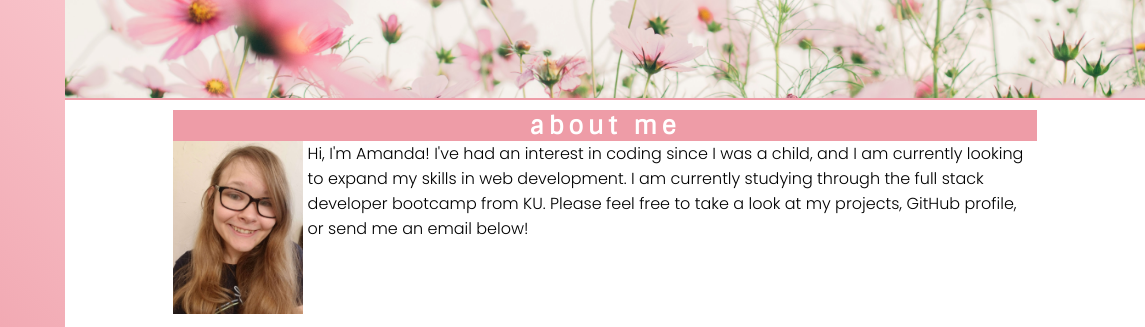
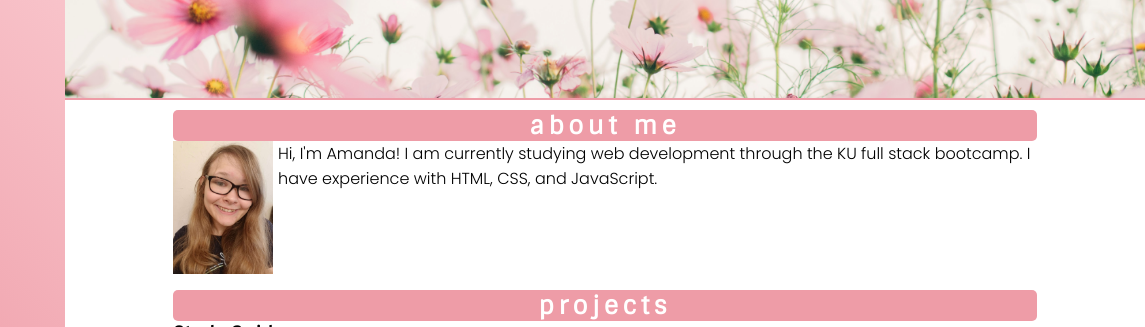
Before and after one commit to whimsically/portfolio_old, a plain HTML site: page index.html in a window 1280 px wide. Shown: the part 400-727 px from the top of the page, 135-1280 px from the left. Drawn offline with Linux system fonts and the light colour scheme.

Commit message:
added border radius to h2s and navbar links

```diff
--- a/assets/style.css
+++ b/assets/style.css
@@ -59,6 +59,7 @@ nav ul li a {
     color: white;
     padding: 5px 10px;
     transition: all 0.2s ease-in;
+    border-radius: 10px;
 }
 
 nav ul li a:hover {
@@ -126,6 +127,7 @@ section h2 {
     background-color: #ee9ca7;
     color: white;
     letter-spacing: 0.2em;
+    border-radius: 5px;
 }
 
 /* fixing alignment for image in about section */
--- a/index.html
+++ b/index.html
@@ -38,8 +38,8 @@
         <main>
             <section id="about" class="clearfix">
                 <h2>About Me</h2>
-                <img src="assets/picofme.jpg" alt="Picture of Amanda Norris" width="15%">
-                <p>Hi, I'm Amanda! I've had an interest in coding since I was a child, and I am currently looking to expand my skills in web development. I am currently studying through the full stack developer bootcamp from KU. Please feel free to take a look at my projects, GitHub profile, or send me an email below!</p>
+                <img src="assets/picofme.jpg" alt="Picture of Amanda Norris" width="100px">
+                <p>Hi, I'm Amanda! I am currently studying web development through the KU full stack bootcamp. I have experience with HTML, CSS, and JavaScript.</p>
             </section>
 
             <section id="projects">
```
